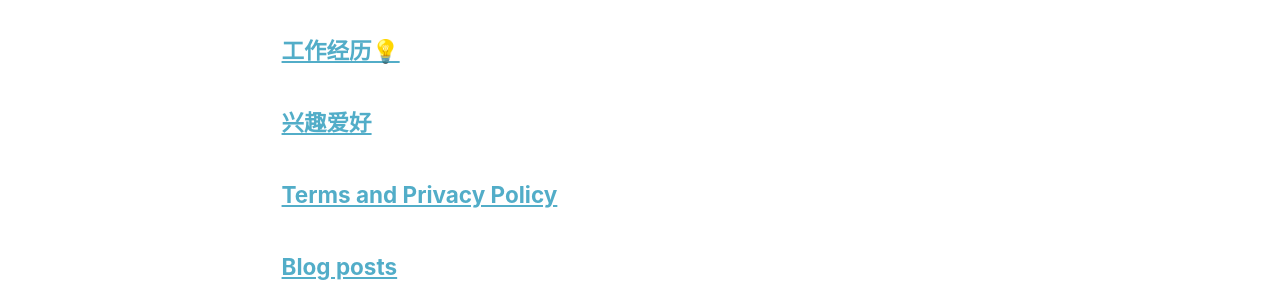
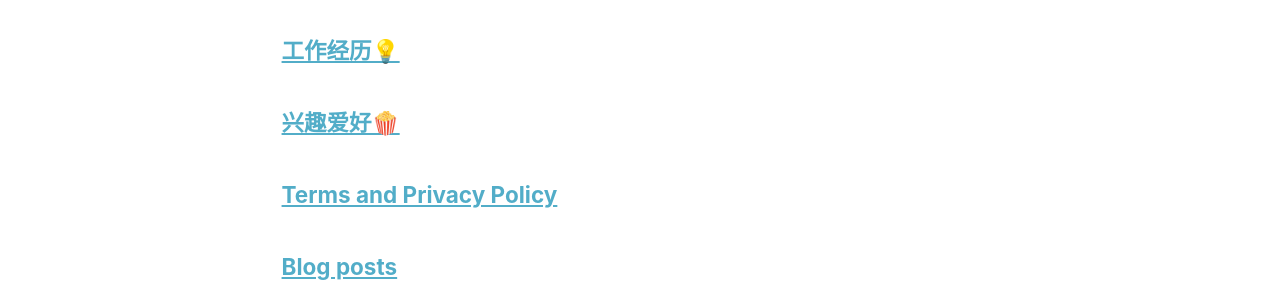
Before and after one commit to lihonghui995/lihonghui995.github.io, a Jekyll site: the page built from _pages/page-archive.html, in a window 1280 px wide and 900 px high, scrolled down 946 px. Shown: the part 269-569 px from the top of the window. Built offline with Jekyll 4.4.1, drawn with Linux system fonts in a browser that asks for light colours; a style sheet for code colours, icons or effects is not loaded.

```diff
--- a/_pages/teaching.html
+++ b/_pages/teaching.html
@@ -1,6 +1,6 @@
 ---
 layout: archive
-title: "兴趣爱好"
+title: "兴趣爱好🍿"
 permalink: /teaching/
 author_profile: true
 ---
```
